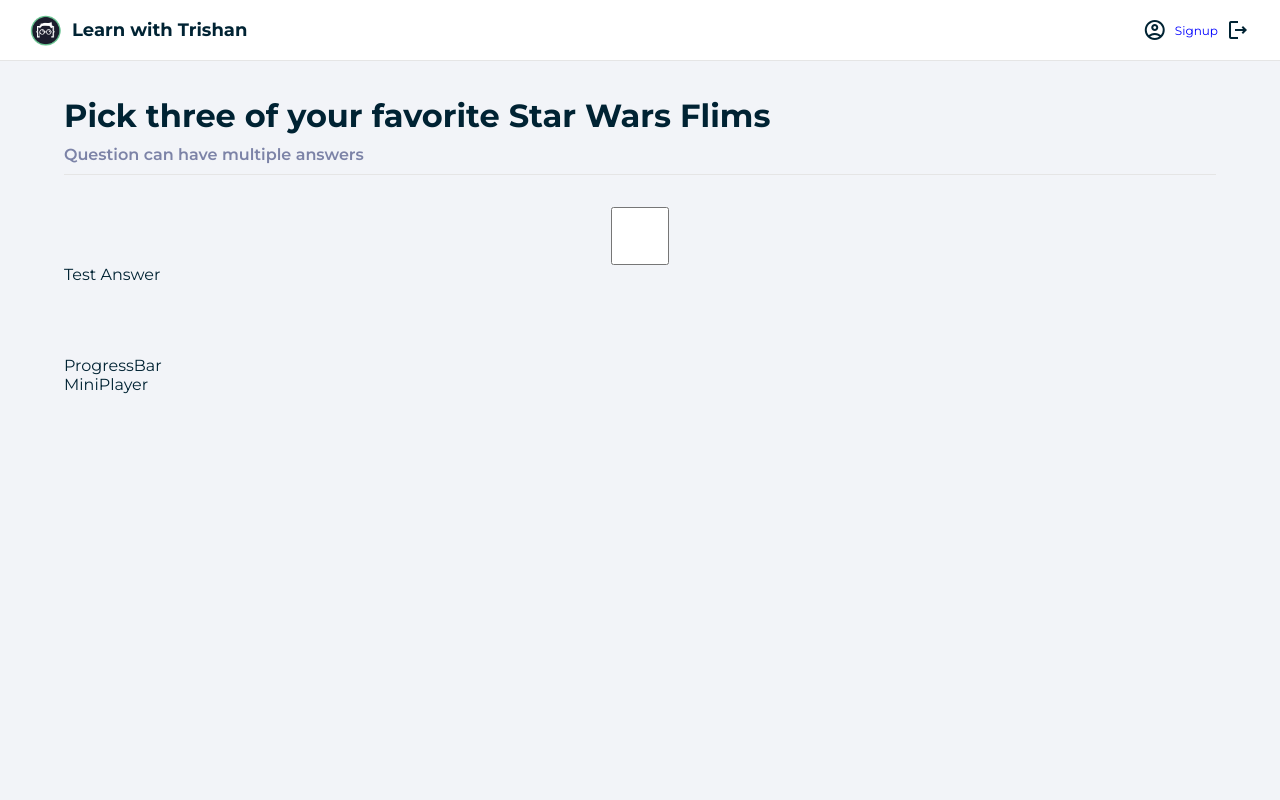
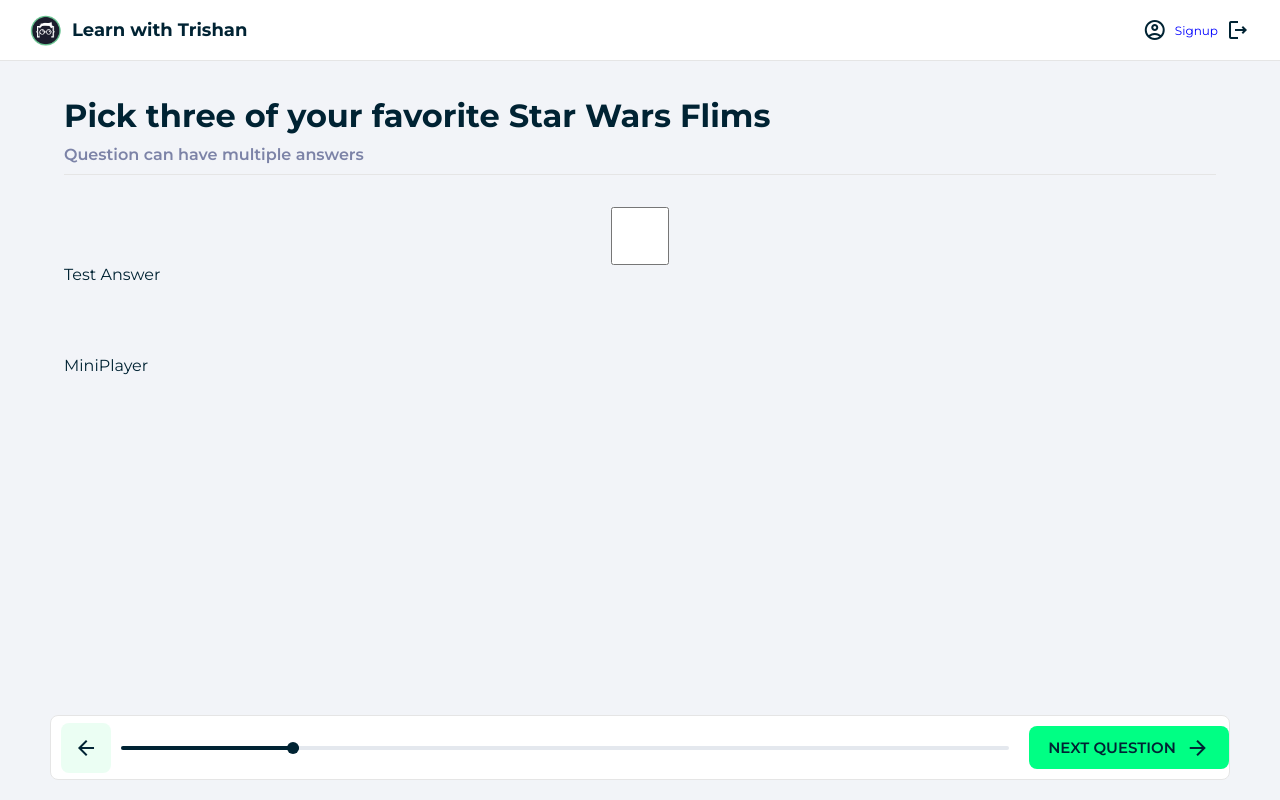
Before and after one commit to TRISHAN00/React-Quiz-App, a React (Create React App) app: page / in a window 1280 px wide. Built offline with nearby package versions, Linux system fonts and the light colour scheme.

Commit message:
progreeBar ready

```diff
--- a/src/components/Button.js
+++ b/src/components/Button.js
@@ -1,8 +1,8 @@
 import React from "react";
 import classes from "../styles/Button.module.css";
 
-const Button = ({ children }) => {
-  return <div className={classes.button}>{children}</div>;
+const Button = ({className, children }) => {
+  return <div className={`${classes.button} ${className}`}>{children}</div>;
 };
 
 export default Button;
--- a/src/components/ProgressBar.js
+++ b/src/components/ProgressBar.js
@@ -1,11 +1,27 @@
-import React from 'react';
+import React from "react";
+import classes from "../styles/ProgressBar.module.css";
+import Button from "./Button";
 
 const ProgressBar = () => {
-    return (
-        <div>
-            ProgressBar
+  return (
+    <div className={classes.progressBar}>
+      <div className={classes.backButton}>
+        <span className="material-icons-outlined"> arrow_back </span>
+      </div>
+      <div className={classes.rangeArea}>
+        <div className={classes.tooltip}>24% Complete!</div>
+        <div className={classes.rangeBody}>
+          <div className={classes.progress} style={{ width: "20%" }}></div>
         </div>
-    );
+      </div>
+      <a href="result.html">
+        <Button className={classes.next}>
+          <span>Next Question</span>
+          <span className="material-icons-outlined"> arrow_forward </span>
+        </Button>
+      </a>
+    </div>
+  );
 };
 
 export default ProgressBar;
--- /dev/null
+++ b/src/styles/ProgressBar.module.css
@@ -0,0 +1,113 @@
+/* progress bar component */
+.progressBar {
+  width: calc(100vw - 100px);
+  height: 65px;
+  position: fixed;
+  left: 0;
+  right: 0;
+  bottom: 20px;
+  margin: 0 auto;
+  background: #fff;
+  border: 1px solid #e5e5e5;
+  border-radius: 8px;
+  display: grid;
+  justify-content: space-between;
+  align-items: center;
+  grid-template-columns: 50px 1fr auto;
+  gap: 20px;
+}
+
+.progressBar .backButton {
+  width: 50px;
+  height: 50px;
+  border-radius: 8px;
+  margin-left: 10px;
+  background: #47f5901c;
+  display: flex;
+  justify-content: center;
+  align-items: center;
+  cursor: pointer;
+}
+
+.progressBar .backButton:hover {
+  background: #47f5953a;
+}
+
+@media only screen and (max-width: 1024px) {
+  .progressBar {
+    width: calc(100vw - 60px);
+    bottom: 10px;
+  }
+
+  .progressBar .backButton {
+    width: 40px;
+    height: 40px;
+  }
+
+  .next span:first-child {
+    display: none;
+  }
+}
+
+.rangeArea {
+  width: 100%;
+  position: relative;
+  margin: 0 auto;
+}
+
+.rangeBody {
+  width: 100%;
+  height: 4px;
+  margin: 0 auto;
+  background: #e4e8ee;
+  border: none;
+  outline: none;
+  border-radius: 20px;
+}
+
+.progress {
+  height: 4px;
+  background: var(--fontPrimary);
+  border-radius: 20px;
+  position: relative;
+  transition: width 0.3s ease;
+}
+
+.progress::after {
+  content: "";
+  height: 12px;
+  width: 12px;
+  position: absolute;
+  right: 0;
+  border-radius: 100%;
+  background-color: var(--fontPrimary);
+  transform: translateY(-50%);
+  top: 50%;
+  cursor: pointer;
+}
+
+.tooltip {
+  position: absolute;
+  top: -70px;
+  left: calc(70% - 65px);
+  width: 130px;
+  background-color: var(--fontPrimary);
+  color: #fff;
+  padding: 0.8rem 1rem;
+  border-radius: 7px;
+  font-size: 12px;
+  font-weight: 600;
+  display: none;
+}
+
+.tooltip::after {
+  content: "";
+  width: 15px;
+  height: 15px;
+  background-color: var(--fontPrimary);
+  border-radius: 4px;
+  bottom: 0;
+  left: 50%;
+  position: absolute;
+  transform: rotate(45deg) translate(-50%, 100%);
+}
```
